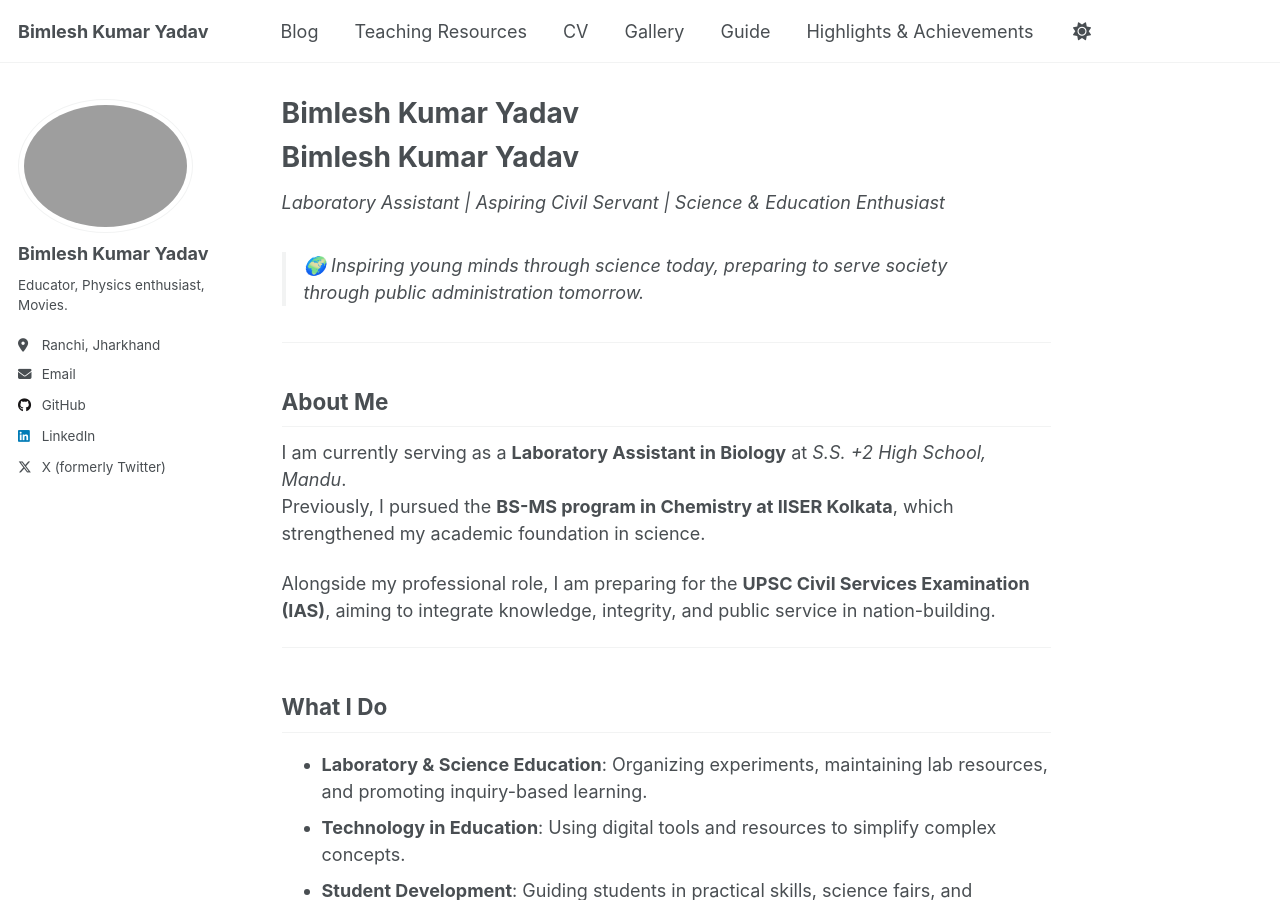
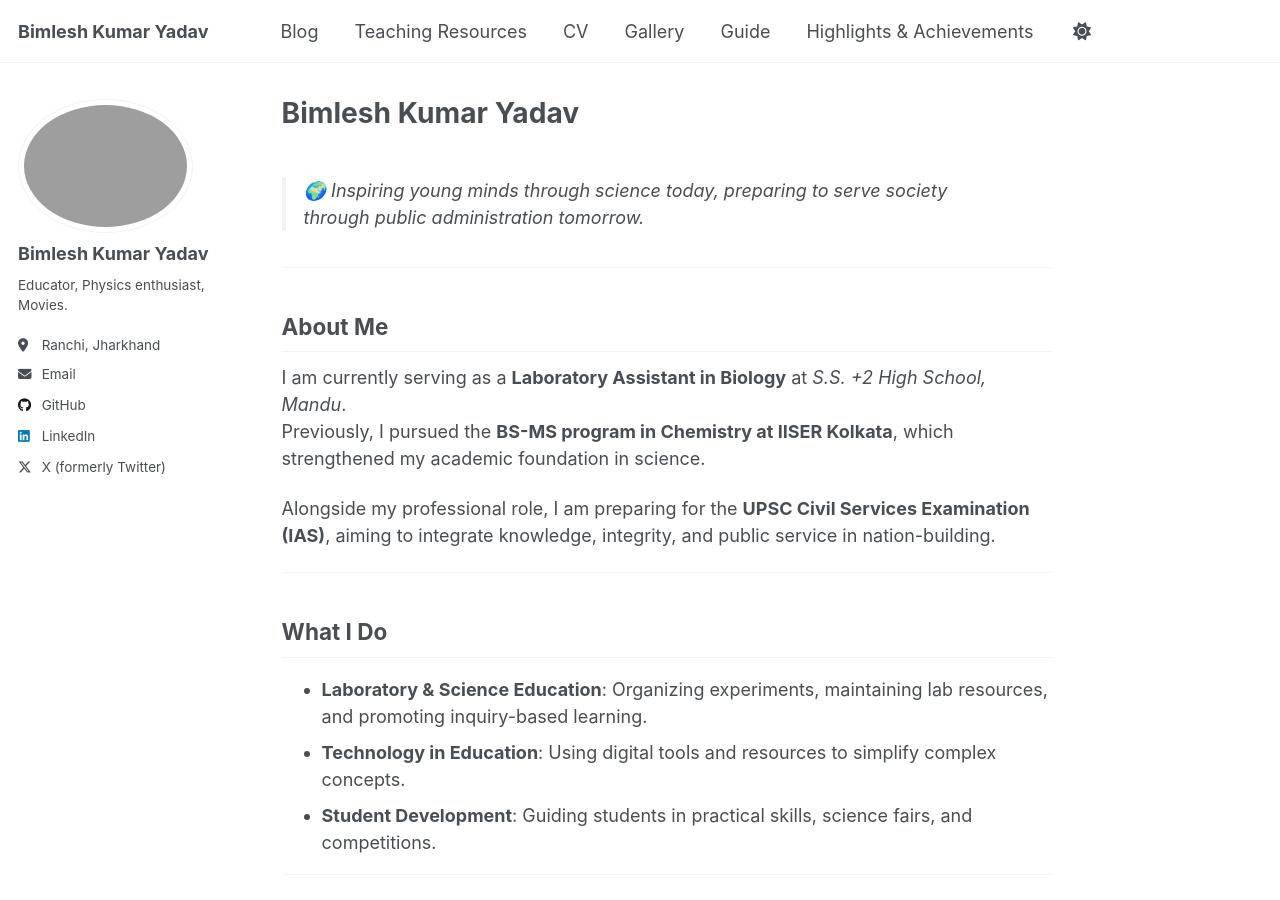
Before and after one commit to bimleshky/bimleshky.github.io, a Jekyll site: the page built from _pages/about.md, in a window 1280 px wide and 900 px high. Built offline with Jekyll 4.4.1, drawn with Linux system fonts in a browser that asks for light colours; a script that is not in the unit is left out.

Commit message:
Update about.md

```diff
--- a/_pages/about.md
+++ b/_pages/about.md
@@ -7,9 +7,6 @@ redirect_from:
   - /about/
   - /about.html
 ---
-
-# Bimlesh Kumar Yadav
-*Laboratory Assistant | Aspiring Civil Servant | Science & Education Enthusiast*
 
 > 🌍 *Inspiring young minds through science today, preparing to serve society through public administration tomorrow.*
 
```
